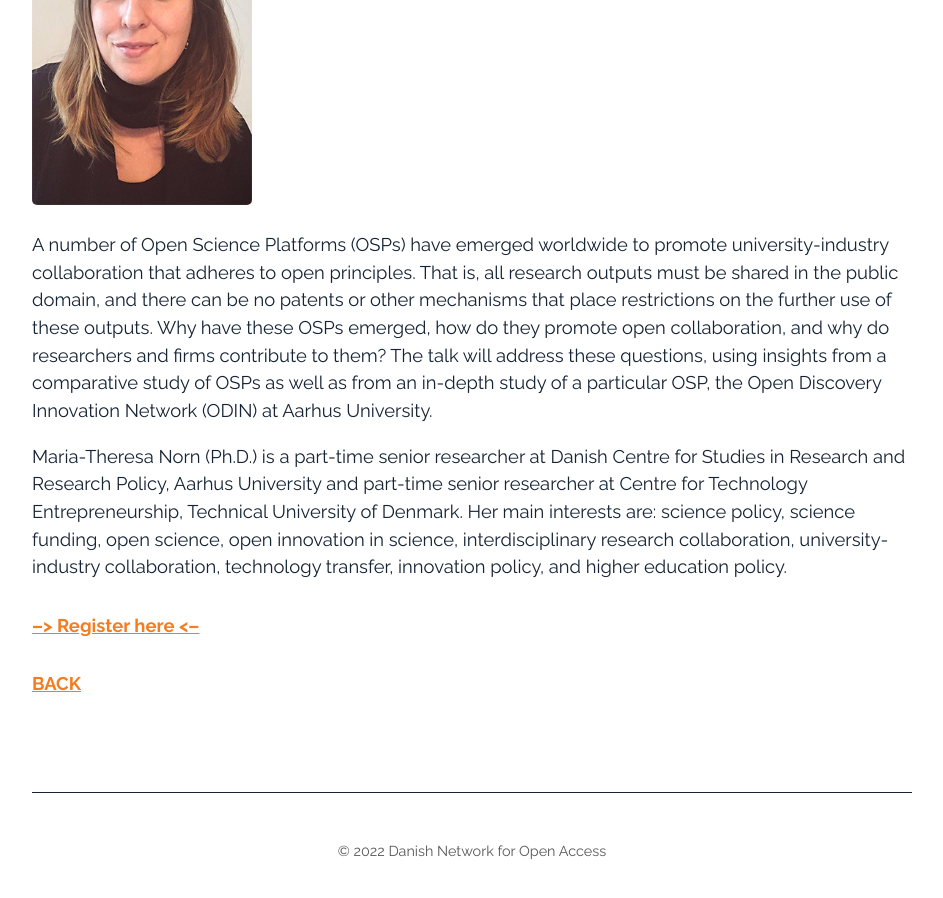
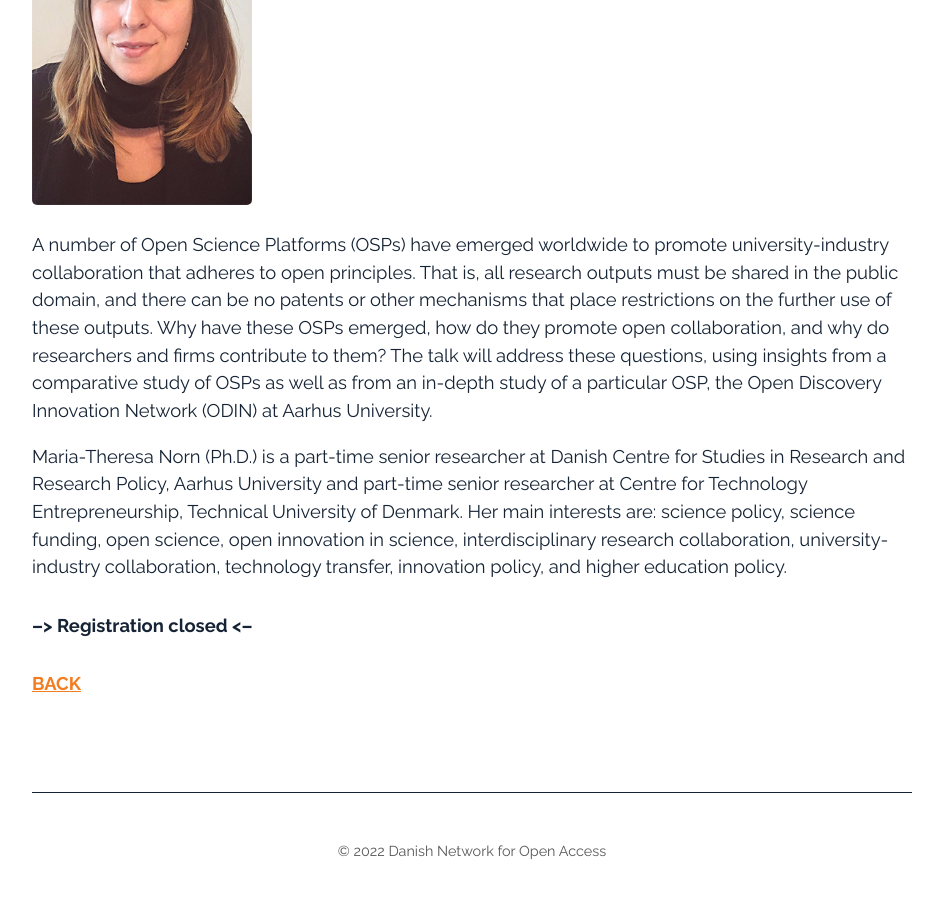
Before and after one commit to openaccess-dk/openaccess-dk.github.io, a Jekyll site: the page built from 01_wednesday.md, in a window 1280 px wide and 900 px high, scrolled down 646 px. Shown: the whole window, without its empty margins (168-1111 px from the left). Built offline with Jekyll 4.4.1, drawn with Linux system fonts in a browser that asks for light colours.

Commit message:
Update 01_wednesday.md

```diff
--- a/01_wednesday.md
+++ b/01_wednesday.md
@@ -15,6 +15,6 @@ A number of Open Science Platforms (OSPs) have emerged worldwide to promote univ
 Maria-Theresa Norn (Ph.D.) is a part-time senior researcher at Danish Centre for Studies in Research and Research Policy, Aarhus University and part-time senior researcher at Centre for Technology Entrepreneurship, Technical University of Denmark.
 Her main interests are: science policy, science funding, open science, open innovation in science, interdisciplinary research collaboration, university-industry collaboration, technology transfer, innovation policy, and higher education policy.
 
-##### [--> Register here <--](https://ku-dk.libwizard.com/f/oa_week_web5)
+##### --> Registration closed <--
 
 ##### [BACK](https://openaccess.dk/oaw2022#programme-of-the-danish-open-access-week-2022)
```
